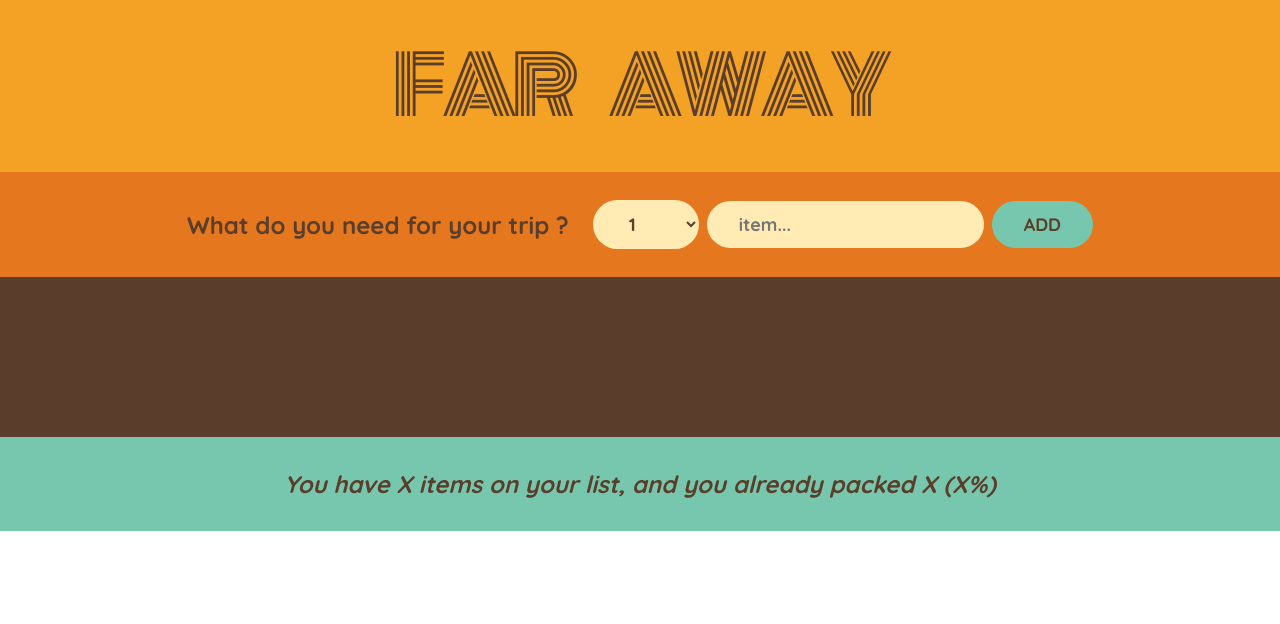
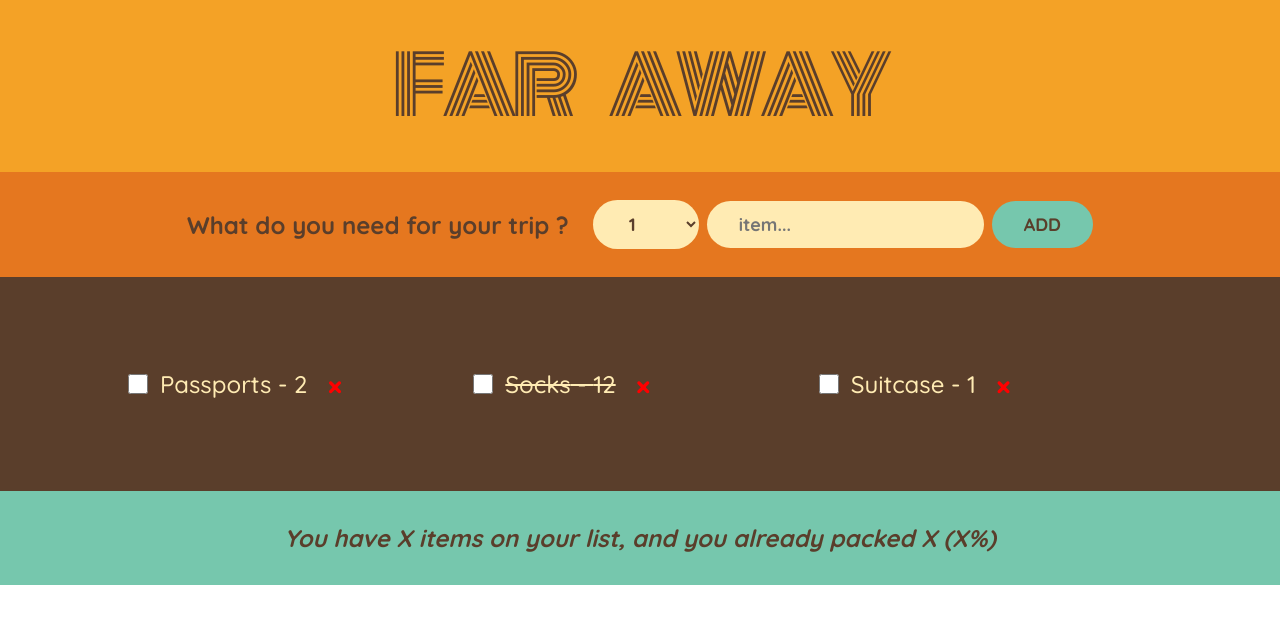
Before and after one commit to Erson1989x/Travel-App-React, a React (Vite) app: page / in a window 1280 px wide. Shown: the top 624 px of the page. Built offline with nearby package versions, Linux system fonts and the light colour scheme.

Commit message:
progress

```diff
--- a/src/App.jsx
+++ b/src/App.jsx
@@ -4,9 +4,9 @@ import Form from "./components/Form/Form";
 import PackingList from "./components/PackingList/PackingList";
 import Stats from "./components/Stats/Stats";
 import { useState } from "react";
-
+import initialItems from "./components/PackingList/initialItems";
 const App = () => {
-  const [items, setItems] = useState([]);
+  const [items, setItems] = useState(initialItems);
 
   const handleAddItems = (item) => {
     setItems((items) => [...items, item]);
@@ -14,13 +14,17 @@ const App = () => {
 
   const handleDeleteItem = (id) => {
     setItems((items) => items.filter((item) => item.id !== id));
+  };
+
+  const handleToggleItem = (id) => {
+    setItems((items) => items.map((item) => item.id === id ? {...item, packed: !item.packed} : item));
   }
 
   return (
     <div>
       <Logo />
       <Form handleAddItems={handleAddItems} />
-      <PackingList handleDeleteItem={handleDeleteItem} items={items} />
+      <PackingList handleToggleItem={handleToggleItem} handleDeleteItem={handleDeleteItem} items={items} />
       <Stats />
     </div>
   );
--- a/src/components/Form/Form.jsx
+++ b/src/components/Form/Form.jsx
@@ -29,7 +29,7 @@ export const Form = ( {handleAddItems} ) => {
   return (
     <form className="add-form" onSubmit={handleSubmit}>
       <h3>What do you need for your trip ?</h3>
-      <select defaultValue={1} value={quantity} onChange={(e) => setquantity(Number(e.target.value))} >
+      <select value={quantity} onChange={(e) => setquantity(Number(e.target.value))} >
         {Array.from({ length: 20 }, (_, i) => i + 1).map((i) => (
           <option key={i} value={i}>
             {i}
--- a/src/components/PackingList/Items.jsx
+++ b/src/components/PackingList/Items.jsx
@@ -1,8 +1,9 @@
 import React from "react";
 
-const Item = ({ item, handleDeleteItem }) => {
+const Item = ({ item, handleDeleteItem, handleToggleItem }) => {
   return (
     <li>
+      <input type="checkbox" value={item.packed} onChange={() => handleToggleItem(item.id)} />
       <span style={item.packed ? { textDecoration: "line-through" } : {  }}>
         {item.description} - {item.quantity}{" "}
       </span>
--- a/src/components/PackingList/PackingList.jsx
+++ b/src/components/PackingList/PackingList.jsx
@@ -3,12 +3,12 @@ import Item from './Items'
 
 
 
-const PackingList = ( {items, handleDeleteItem} ) => {
+const PackingList = ( {items, handleDeleteItem, handleToggleItem} ) => {
   return (
     <div className='list'>
     <ul className='list'>
       {items.map((item) => (
-        <Item item={item} handleDeleteItem={handleDeleteItem} key={item.id} />
+        <Item item={item} handleToggleItem={handleToggleItem} handleDeleteItem={handleDeleteItem} key={item.id} />
       ))}
     </ul>
     </div>
--- a/src/components/PackingList/initialItems.js
+++ b/src/components/PackingList/initialItems.js
@@ -1,5 +1,7 @@
-export const initialItems = [
+const initialItems = [
     { id: 1, description: "Passports", quantity: 2, packed: false },
     { id: 2, description: "Socks", quantity: 12, packed: true },
     { id: 3, description: "Suitcase", quantity: 1, packed: false },
   ];
+
+  export default initialItems
```
